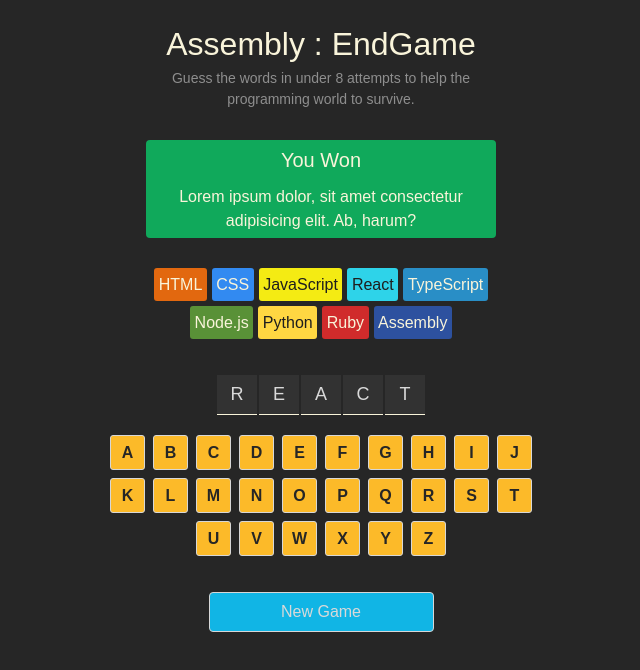
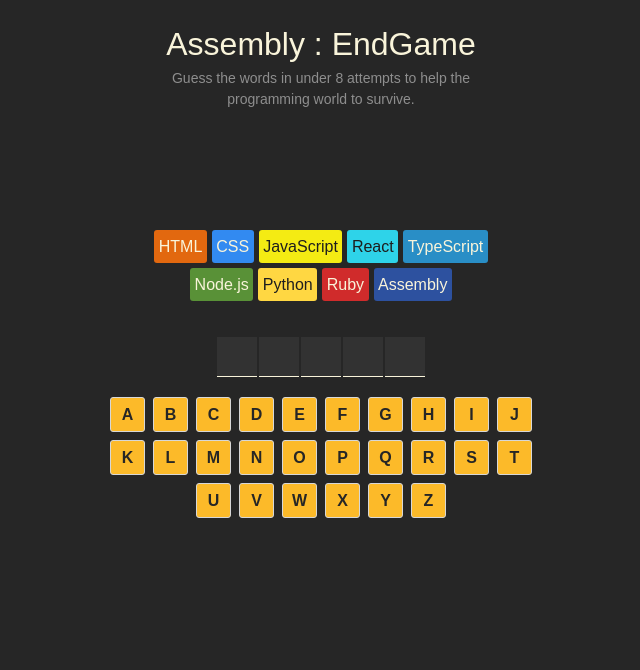
Before and after one commit to HammadRyaz/studious-journey, a React (Vite) app: page / in a window 1280 px wide. Shown: the top 670 px of the page, without its empty margins (319-959 px from the left). Built offline with nearby package versions, Linux system fonts and the light colour scheme.

Commit message:
Assembly Game Completed

```diff
--- a/src/App.jsx
+++ b/src/App.jsx
@@ -4,27 +4,85 @@
 
 const App = () => {
   const [currentWord, setCurrentWord] = React.useState("react");
+  const [guessLetter, setGuessLetter] = React.useState([]);
 
+  const wrongGuessCount = guessLetter.filter((letter) => !currentWord.includes(letter)).length
   const displayCurrentWord = currentWord
     .split("")
-    .map((letter) => <span key={letter}>{letter.toUpperCase()}</span>);
+    .map((letter, index) => {
+      return (
+        <span key={index}>
+          {guessLetter.includes(letter) ? letter.toUpperCase() : null}
+        </span>
+      )
+    });
 
-  const langChips = languages.map((lang) => {
+  const langChips = languages.map((lang, index) => {
     const style = {
       backgroundColor: lang.backgroundColor,
       color: lang.color,
     };
+    const isLostLang = index < wrongGuessCount;
+    const className = clsx("chip", isLostLang && "lost")
     return (
-      <span style={style} className={"chip"} key={lang.name}>
+      <span style={style} className={className} key={lang.name}>
         {lang.name}
       </span>
     );
   });
+  const isLost = wrongGuessCount >= langChips.length
+  const isWon = currentWord.split("").every(letter => guessLetter.includes(letter))
+
   const keyboard = "abcdefghijklmnopqrstuvwxyz";
-  const displayKeyboard = keyboard
-    .split("")
-    .map((key) => <button key={key}>{key.toUpperCase()}</button>);
+  const displayKeyboard = keyboard.split("").map((key) => {
+    const isGuess = guessLetter.includes(key)
+    const iscorrrect = isGuess && currentWord.includes(key)
+    const iswrong = isGuess && !currentWord.includes(key)
+    const className = clsx({
+      correct: iscorrrect,
+      wrong: iswrong,
+      disabled: isWon || isLost
+    })
+    return (
+      <button
+        onClick={() => addGuessLetter(key)} key={key} className={className}>
+        {key.toUpperCase()}
+      </button>
+    );
+  });
+  function addGuessLetter(letter) {
+    setGuessLetter((prev) => {
+      return isWon || isLost ? prev : prev.includes(letter) ? prev : [...prev, letter]
+    });
+  }
 
+  const gameStatClass = clsx("game-status", {
+    won: isWon,
+    lost: isLost
+  })
+
+  function gameWinningStatus() {
+    if (isWon) {
+      return (
+        <>
+          <h2>You Won</h2>
+          <p>
+            Lorem ipsum dolor, sit amet consectetur adipisicing elit. Ab, harum?
+          </p>
+        </>
+      )
+    }
+    if (isLost) {
+      return (
+        <>
+          <h2>You Lost</h2>
+          <p>
+            Lorem ipsum dolor, sit amet consectetur adipisicing elit. Ab, harum?
+          </p>
+        </>
+      )
+    }
+  }
   return (
     <main>
       <header>
@@ -34,17 +92,17 @@
           survive.
         </p>
       </header>
-      <section className="game-status won">
-        <h2>You Won</h2>
-        <p>
-          Lorem ipsum dolor, sit amet consectetur adipisicing elit. Ab, harum?
-        </p>
+      <section className={gameStatClass}>
+        {
+          gameWinningStatus()
+        }
       </section>
       <section className="language-chips">{langChips}</section>
       <section className="word">{displayCurrentWord}</section>
       <section className="keyboard">{displayKeyboard}</section>
 
-      <button className="new-game">New Game</button>
+      {(isWon || isLost) && <button onClick={window.location.reload}
+        className="new-game">New Game</button>}
     </main>
   );
 };
--- a/src/index.css
+++ b/src/index.css
@@ -139,6 +139,9 @@
 section.keyboard > button.wrong {
   background-color: #ec5d49;
 }
+section.keyboard > button.disabled {
+  opacity: 0.5;
+}
 
 button.new-game {
   background-color: #11b5e5;
```
